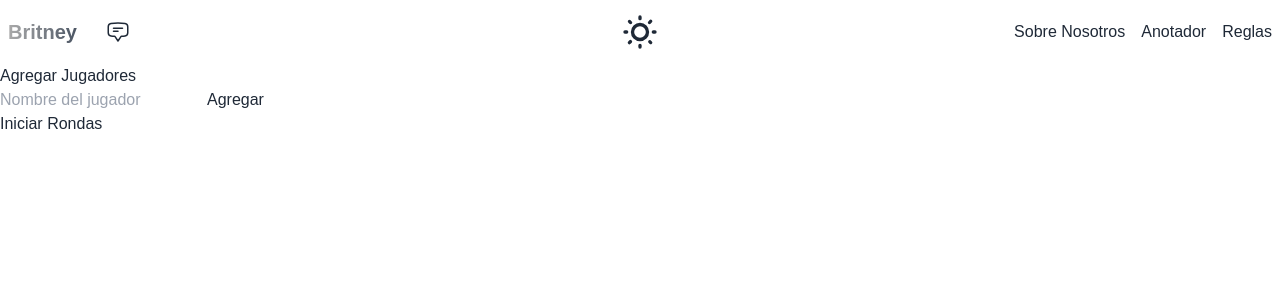
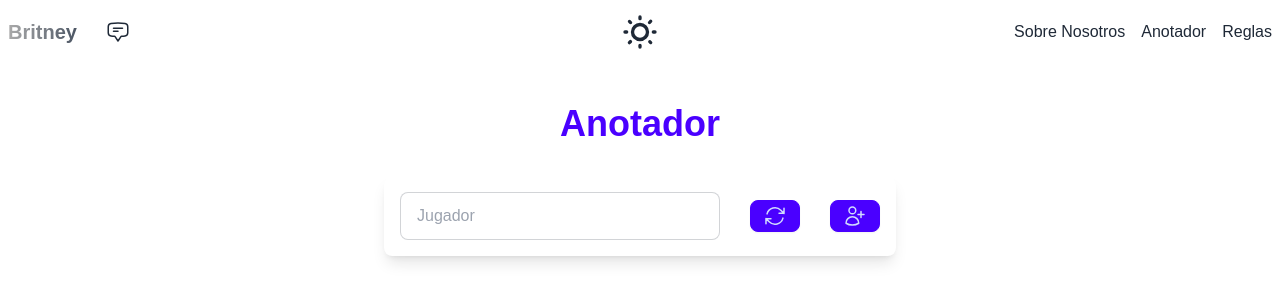
Before and after one commit to Gabito-17/Entre-Nosotros, a React (Create React App) app: page /anotador in a window 1280 px wide. Shown: the top 302 px of the page. Built offline with nearby package versions, Linux system fonts and the light colour scheme.

Commit message:
correccion en componente addPlayer, adicion de boton para reiniciar una partida

```diff
--- a/src/App.js
+++ b/src/App.js
@@ -1,7 +1,7 @@
 import React from "react";
 import { Route, BrowserRouter as Router, Routes } from "react-router-dom";
 import NavBar from "./components/NavBar";
-import Anotador from "./pages/Anotador";
+import Party from "./components/Party";
 import LandingPage from "./pages/LandingPage";
 import RulesPage from "./pages/RulesPage";
 import SuggestionsPage from "./pages/SuggestionPage";
@@ -12,7 +12,7 @@ const App = () => {
       <NavBar />
       <Routes>
         <Route path="/" element={<LandingPage />} />
-        <Route path="/anotador" element={<Anotador />} />
+        <Route path="/anotador" element={<Party />} />
         <Route path="/reglas" element={<RulesPage />} />
         <Route path="/sugerencias" element={<SuggestionsPage />} />
       </Routes>
--- a/src/components/Party.js
+++ b/src/components/Party.js
@@ -55,8 +55,9 @@ function Party() {
       );
     } else {
       setPlayers((prevPlayers) => [
+        ...prevPlayers,
         { name: trimmedName, scores: [] },
-        ...prevPlayers,
+
       ]);
       setNewPlayerName("");
       setTotalScores((prevScores) => ({ ...prevScores, [trimmedName]: 0 }));
@@ -79,6 +80,40 @@ function Party() {
     setDisqualifiedPlayers([]);
     setCurrentDealerIndex(0);
   };
+
+  const handleResetGame = () => {
+    const confirmReset = window.confirm(
+      "¿Estás seguro de que deseas reiniciar la partida? Los puntajes y rondas se perderán."
+    );
+    if (confirmReset) {
+      resetGame();
+    }
+  };
+
+
+  const resetGame = () => {
+    // Restablece los puntajes totales a 0
+    const resetScores = players.reduce((acc, player) => {
+      acc[player.name] = 0;
+      return acc;
+    }, {});
+
+    // Restablece los jugadores con puntajes vacíos
+    const resetPlayers = players.map((player) => ({
+      ...player,
+      scores: [],
+    }));
+
+    setTotalScores(resetScores);
+    setPlayers(resetPlayers);
+    setRoundScores([]);
+    setRoundScoresHistory([]);
+    setCurrentRoundIndex(0);
+    setDisqualifiedPlayers([]);
+    setIsPlay(false);
+    setCurrentDealerIndex(0);
+  };
+
 
   const loadRound = () => {
     let hasNegativeTen = false;
@@ -205,6 +240,7 @@ function Party() {
             newPlayerName={newPlayerName}
             setNewPlayerName={setNewPlayerName}
             addPlayer={addPlayer}
+            handleResetGame={handleResetGame}
           />
 
           {isGameOverModalOpen && (
--- a/src/components/PlayerInput.js
+++ b/src/components/PlayerInput.js
@@ -1,6 +1,6 @@
-import { UserPlusIcon } from "@heroicons/react/24/outline";
+import { UserPlusIcon, ArrowPathIcon } from "@heroicons/react/24/outline";
 
-function PlayerInput({ newPlayerName, setNewPlayerName, addPlayer }) {
+function PlayerInput({ newPlayerName, setNewPlayerName, addPlayer, handleResetGame }) {
   const handleKeyDown = (e) => {
     if (e.key === "Enter") {
       e.preventDefault();
@@ -18,6 +18,10 @@ function PlayerInput({ newPlayerName, setNewPlayerName, addPlayer }) {
         className="input input-bordered w-full max-w-xs"
         onKeyDown={handleKeyDown}
       />
+      <button onClick={handleResetGame} className="btn btn-primary btn-sm ml-4">
+  <ArrowPathIcon className="h-6 w-6" />
+</button>
+
       <button onClick={addPlayer} className="btn btn-primary btn-sm ml-4">
         <UserPlusIcon className="h-6 w-6" />
       </button>
```
